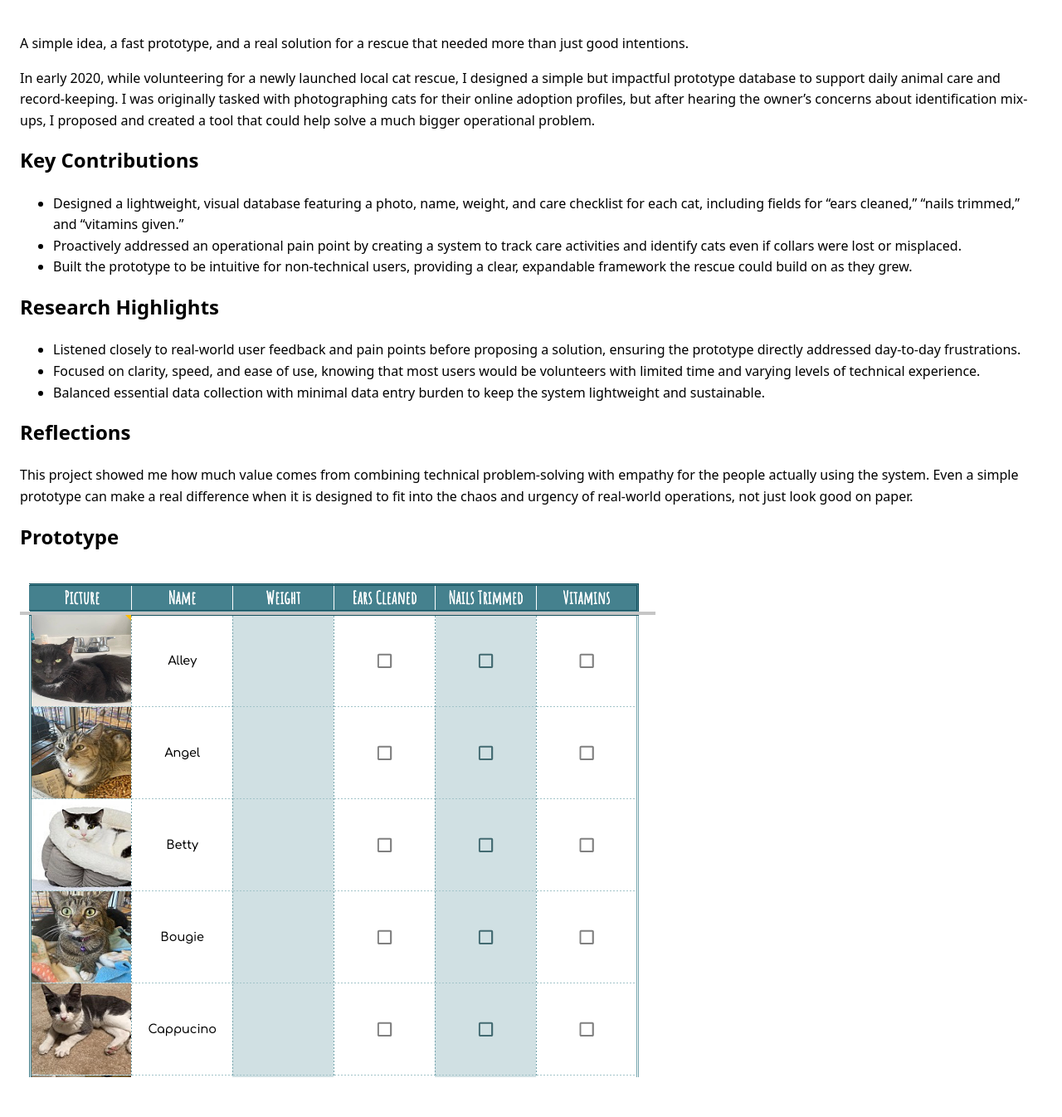
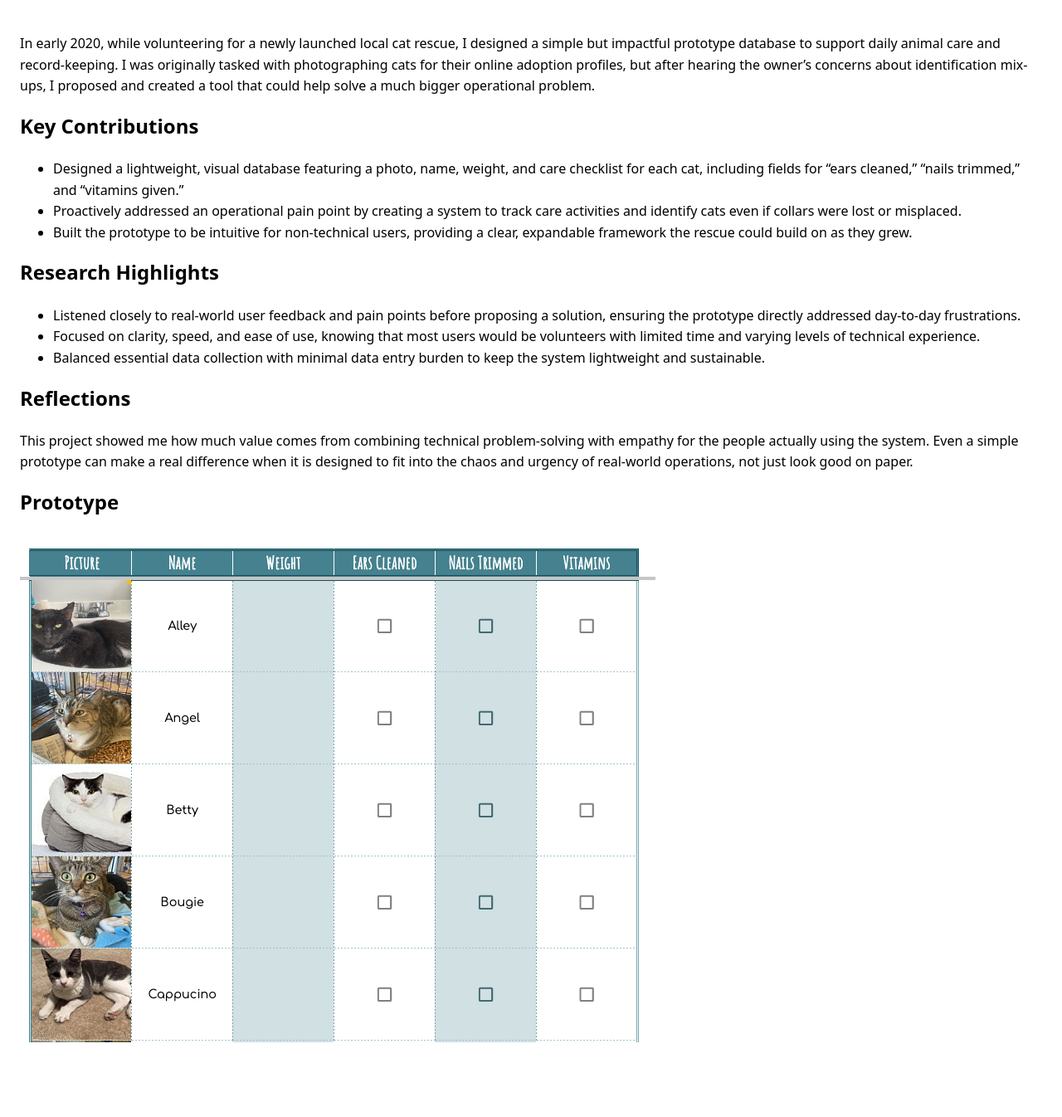
Before and after one commit to hellomynameisariel/my-website, a Jekyll site: the page built from projects/cat-rescue-database-prototype.md, in a window 1280 px wide. Shown: the whole page at 83% size. Built offline with Jekyll 4.4.1, drawn with Linux system fonts in a browser that asks for light colours; after the commit the page ends 1304 px from its top, so only the background shows below that; part of the change alters nothing that is shown.

Commit message:
Update cat-rescue-database-prototype.md

```diff
--- a/projects/cat-rescue-database-prototype.md
+++ b/projects/cat-rescue-database-prototype.md
@@ -4,8 +4,9 @@ title: "Prototype Database for Cat Rescue: Early UX Solution for Animal Care and
 date: 2020-01-25
 tags: [projects, ux, prototypes, community, animal-welfare, database]
 categories: [projects]
+excerpt: "A simple idea, a fast prototype, and a real solution for a rescue that needed more than just good intentions."
+permalink: /projects/cat-rescue-database-prototype.html
 ---
-A simple idea, a fast prototype, and a real solution for a rescue that needed more than just good intentions.
 
 In early 2020, while volunteering for a newly launched local cat rescue, I designed a simple but impactful prototype database to support daily animal care and record-keeping. I was originally tasked with photographing cats for their online adoption profiles, but after hearing the owner's concerns about identification mix-ups, I proposed and created a tool that could help solve a much bigger operational problem.
 
```
